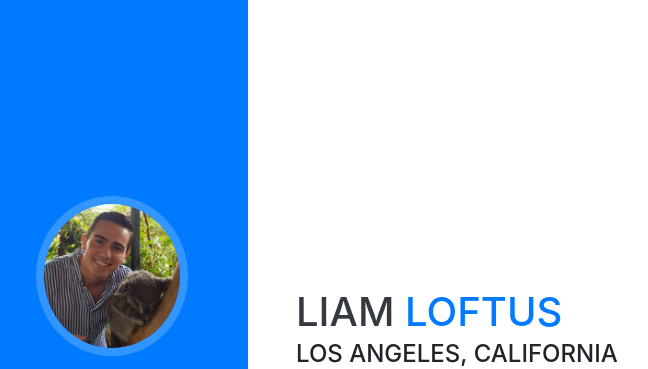
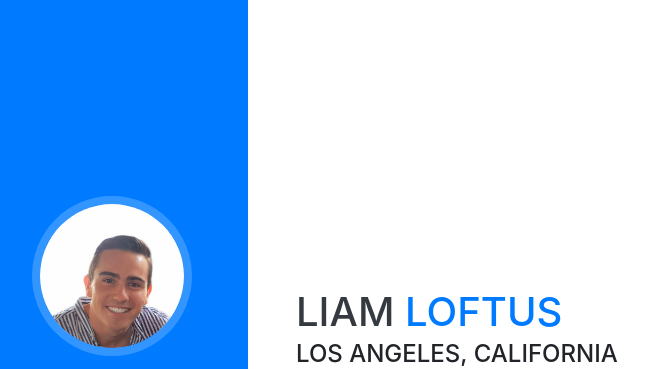
Before and after one commit to liamloft/Resume, a website with bundled scripts: page index.html in a window 1280 px wide. Shown: the top 369 px of the page, without its empty margins (24-672 px from the left). Built offline with nearby package versions, Linux system fonts and the light colour scheme; a web font is replaced by a local one.

Commit message:
updated profile picture

```diff
--- a/index.html
+++ b/index.html
@@ -29,7 +29,7 @@
     <a class="navbar-brand js-scroll-trigger" href="#page-top">
       <span class="d-block d-lg-none">Liam Loftus</span>
       <span class="d-none d-lg-block">
-        <img class="img-fluid img-profile rounded-circle mx-auto mb-2" src="img/profile.jpeg" alt="">
+        <img class="img-fluid img-profile rounded-circle mx-auto mb-2" src="img/resumepic.png" alt="">
       </span>
     </a>
     <button class="navbar-toggler" type="button" data-toggle="collapse" data-target="#navbarSupportedContent" aria-controls="navbarSupportedContent" aria-expanded="false" aria-label="Toggle navigation">
```
